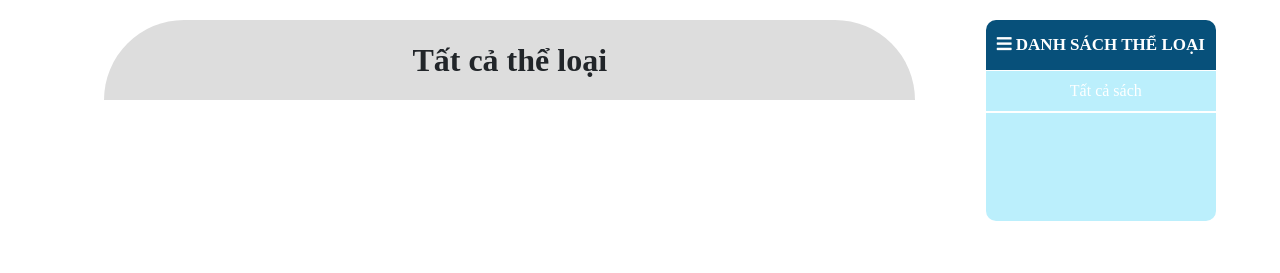
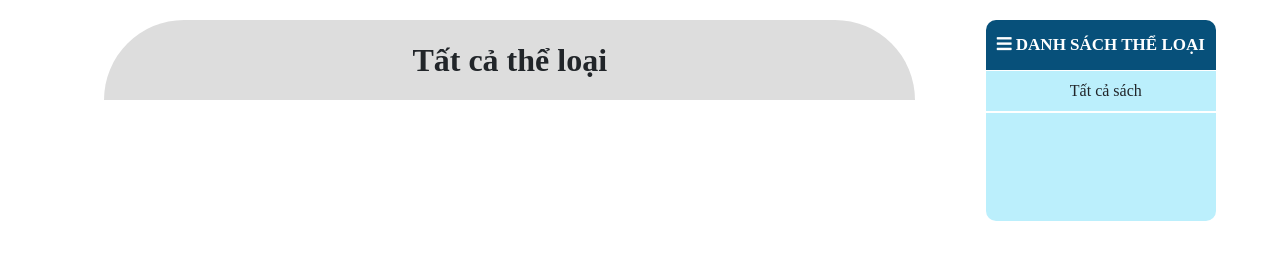
Before and after one commit to huytht/LibraryManagement, a PHP site: page /index.php?p=category in a window 1280 px wide. Shown: the part 332-605 px from the top of the page. Run offline with PHP 8.4, Linux system fonts and the light colour scheme; data that the repository does not hold is empty; some libraries are stand-ins or nearby versions; some web fonts are replaced.

Commit message:
update-submenu

```diff
--- a/pages/category.php
+++ b/pages/category.php
@@ -89,7 +89,7 @@
             <div class="root">
                 <p id="title"><b><i class="fas fa-bars"> </i>&nbsp;DANH SÁCH THỂ LOẠI</b></p>
                 <ul class="submenu">
-                    <li><a href="index.php?p=category&id=all">Tất cả sách</a></li>
+                    <li><a class="dropdown-item" href="index.php?p=category&id=all">Tất cả sách</a></li>
                     <?php
                         $categories = getDataCategoryList($conn);
                         foreach ($categories as $category) {
--- a/pages/search.php
+++ b/pages/search.php
@@ -75,7 +75,7 @@
             <div class="root">
                 <p id="title"><b><i class="fas fa-bars"> </i>&nbsp;DANH SÁCH THỂ LOẠI</b></p>
                 <ul class="submenu">
-                    <li><a href="index.php?p=category&id=all">Tất cả sách</a></li>
+                    <li><a class="dropdown-item" href="index.php?p=category&id=all">Tất cả sách</a></li>
                     <?php
                         $categories = getDataCategoryList($conn);
                         foreach ($categories as $category) {
@@ -102,7 +102,6 @@
 <div class="page">
     <ul class="pagination">
     <?php
-
         for ($i = 1  ; $i <= $pages; $i++){
             if ($i != $current_page)
                 echo '<li><a style="border: 1px solid black; padding: 5px; margin-right: 5px" href="index.php?p=search&keyWord='.$_REQUEST['keyWord'].'&page='.$i.'">'.$i.'</a></li>';
--- a/public/templates/css/stylecategory.css
+++ b/public/templates/css/stylecategory.css
@@ -116,7 +116,6 @@ button{
 #main .main .right .root ul.submenu  li a{
     text-decoration: none;
     border-bottom: 2px solid white;
-    color:white;
     line-height: 40px;
     display: block;
     text-indent: 10px;
```
